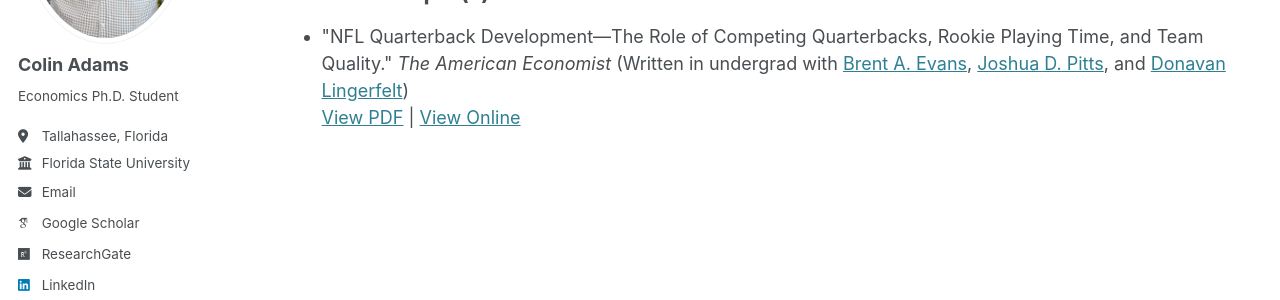
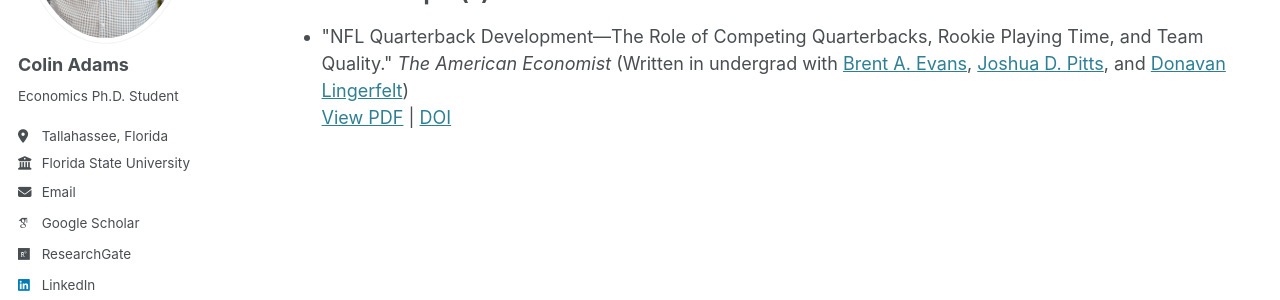
Before and after one commit to Zach-Gooch/Zach-Gooch.github.io, a Jekyll site: the page built from _pages/research.html, in a window 1280 px wide. Shown: the part 318-618 px from the top of the page. Built offline with Jekyll 4.4.1, drawn with Linux system fonts in a browser that asks for light colours; some web fonts are replaced.

Commit message:
Update research.html

```diff
--- a/_pages/research.html
+++ b/_pages/research.html
@@ -25,7 +25,7 @@ author_profile: true
       <a href="https://mises.org/profile/donavan-lingerfelt" target="_blank">Donavan Lingerfelt</a>)
       <br>
       <a href="/assets/Evans Et Al 2024.pdf" target="_blank">View PDF</a> |
-      <a href="https://journals.sagepub.com/doi/full/10.1177/05694345241292611" target="_blank">View Online</a>
+      <a href="https://journals.sagepub.com/doi/full/10.1177/05694345241292611" target="_blank">DOI</a>
     </li>
   </ul>
 </section>
```
